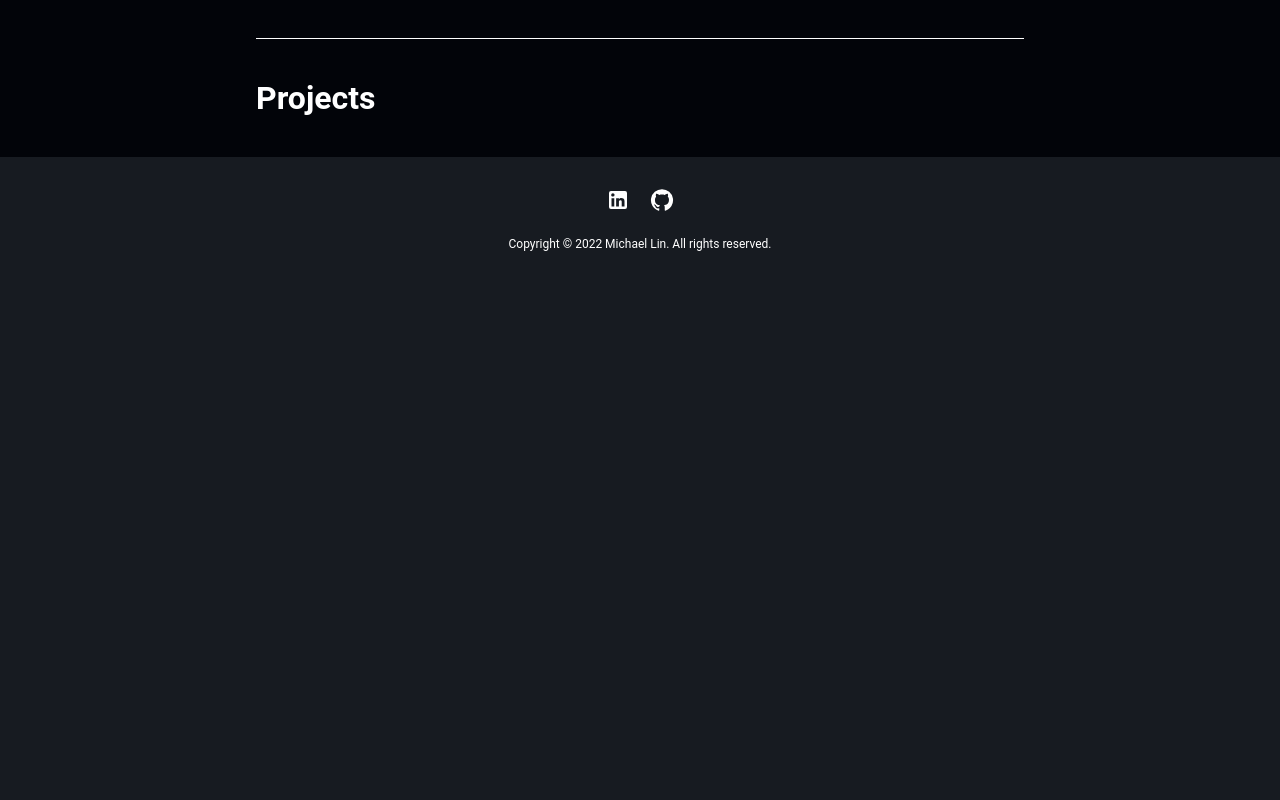
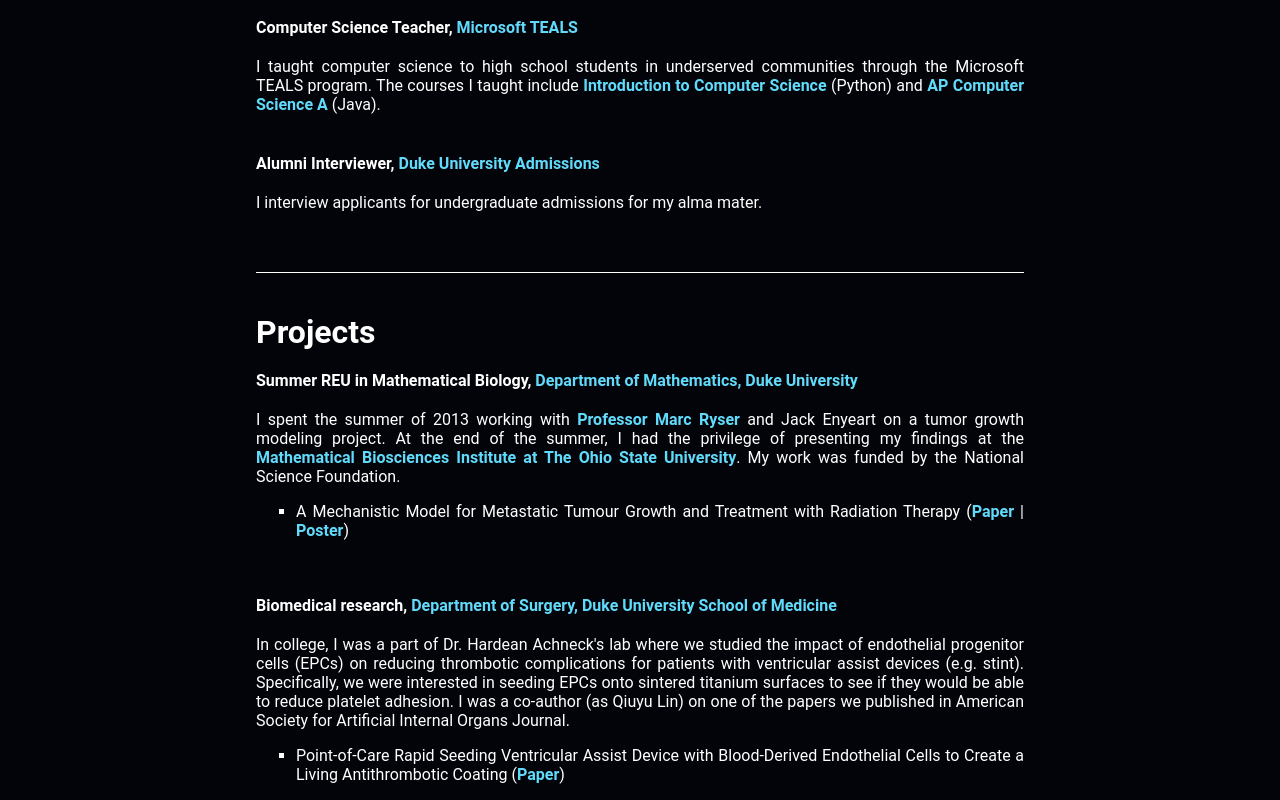
Before and after one commit to michaellin986/personal, a React (Create React App) app: page /other in a window 1280 px wide. Shown: the part 300-1100 px from the top of the page. Before the commit the page ends 800 px from the top, so only its background shows below. Built offline with nearby package versions, Linux system fonts and the light colour scheme.

Commit message:
Add other

```diff
--- /dev/null
+++ b/src/global.d.ts
@@ -0,0 +1 @@
+declare module "*.pdf";
--- a/src/view/pages/Home/Home.tsx
+++ b/src/view/pages/Home/Home.tsx
@@ -17,17 +17,17 @@
         <div className="Home__text">
           <div className="Home__text--welcome">Welcome!</div>
           <div className="Home__text--description">
-            I am an{" "}
+            I am a student in the{" "}
             <a
               className="Home__text--link"
               href="https://www.kellogg.northwestern.edu/programs/full-time-mba/mbai-program.aspx"
               target="_blank"
               rel="noopener noreferrer"
             >
-              MBAi
+              joint MBA program in Artificial Intelligence
             </a>{" "}
-            student in the Kellogg School of Management and the McCormick School
-            of Engineering at Northwestern University. My passions are solving
+            at the Kellogg School of Management and the McCormick School of
+            Engineering, Northwestern University. My passions are solving
             challenging problems and making a positive impact at the
             intersection of business and technology.
           </div>
--- a/src/view/pages/Other/Other.scss
+++ b/src/view/pages/Other/Other.scss
@@ -34,6 +34,25 @@
   font-weight: bold;
 }
 
+.Other__position {
+  padding: 20px 0;
+}
+
+.Other__position--info {
+  display: flex;
+  justify-content: space-between;
+  font-weight: bold;
+}
+
+.Other__position--description {
+  text-align: justify;
+  padding-top: 20px;
+}
+
+.Other__position--bullet {
+  list-style-type: square;
+}
+
 .Other__link {
   font-weight: bold;
   color: $color-secondary;
--- a/src/view/pages/Other/Other.tsx
+++ b/src/view/pages/Other/Other.tsx
@@ -1,6 +1,8 @@
 import "./Other.scss";
 import { PureComponent } from "react";
 import withHeaderFooterWrapper from "../../components/HeaderFooterWrapper";
+import paper from "../../../assets/documents/paper.pdf";
+import poster from "../../../assets/documents/poster.pdf";
 
 class Other extends PureComponent {
   render() {
@@ -8,15 +10,176 @@
       <div className="Other">
         <div className="Other__intro">
           <div className="Other__intro--quote">
-            &ldquo;Jack of all trades, master of a few&rdquo;
+            &ldquo;Jack of all trades, master of{" "}
+            <span style={{ textDecoration: "line-through" }}>none</span> a
+            few.&rdquo;
           </div>
           <div className="Other__intro--origin">- Me</div>
         </div>
         <div className="Other__content">
           <div className="Other__content--section">Service</div>
+          <div className="Other__position">
+            <div className="Other__position--info">
+              <div className="Other__position--org">
+                Computer Science Teacher,{" "}
+                <a
+                  href="https://www.microsoft.com/en-us/teals"
+                  className="Other__link"
+                  target="_blank"
+                  rel="noopener noreferrer"
+                >
+                  Microsoft TEALS
+                </a>
+              </div>
+            </div>
+            <div className="Other__position--description">
+              I taught computer science to high school students in underserved
+              communities through the Microsoft TEALS program. The courses I
+              taught include{" "}
+              <a
+                href="https://tealsk12.github.io/2nd-semester-introduction-to-computer-science/"
+                className="Other__link"
+                target="_blank"
+                rel="noopener noreferrer"
+              >
+                Introduction to Computer Science
+              </a>{" "}
+              (Python) and{" "}
+              <a
+                href="https://apstudents.collegeboard.org/courses/ap-computer-science-a"
+                className="Other__link"
+                target="_blank"
+                rel="noopener noreferrer"
+              >
+                AP Computer Science A
+              </a>{" "}
+              (Java).
+            </div>
+          </div>
+          <div className="Other__position">
+            <div className="Other__position--info">
+              <div className="Other__position--org">
+                Alumni Interviewer,{" "}
+                <a
+                  href="https://admissions.duke.edu/"
+                  className="Other__link"
+                  target="_blank"
+                  rel="noopener noreferrer"
+                >
+                  Duke University Admissions
+                </a>
+              </div>
+            </div>
+            <div className="Other__position--description">
+              I interview applicants for undergraduate admissions for my alma
+              mater.
+            </div>
+          </div>
         </div>
         <div className="Other__content">
           <div className="Other__content--section">Projects</div>
+          <div className="Other__position">
+            <div className="Other__position--info">
+              <div className="Other__position--org">
+                Summer REU in Mathematical Biology,{" "}
+                <a
+                  href="https://math.duke.edu/"
+                  className="Other__link"
+                  target="_blank"
+                  rel="noopener noreferrer"
+                >
+                  Department of Mathematics, Duke University
+                </a>
+              </div>
+            </div>
+            <div className="Other__position--description">
+              I spent the summer of 2013 working with{" "}
+              <a
+                href="https://sites.duke.edu/marcdryser/"
+                className="Other__link"
+                target="_blank"
+                rel="noopener noreferrer"
+              >
+                Professor Marc Ryser
+              </a>{" "}
+              and Jack Enyeart on a tumor growth modeling project. At the end of
+              the summer, I had the privilege of presenting my findings at the{" "}
+              <a
+                href="https://mbi.osu.edu/"
+                className="Other__link"
+                target="_blank"
+                rel="noopener noreferrer"
+              >
+                Mathematical Biosciences Institute at The Ohio State University
+              </a>
+              . My work was funded by the National Science Foundation.
+              <ul>
+                <li className="Other__position--bullet">
+                  A Mechanistic Model for Metastatic Tumour Growth and Treatment
+                  with Radiation Therapy (
+                  <a
+                    href={paper}
+                    className="Other__link"
+                    target="_blank"
+                    rel="noopener noreferrer"
+                  >
+                    Paper
+                  </a>{" "}
+                  |{" "}
+                  <a
+                    href={poster}
+                    className="Other__link"
+                    target="_blank"
+                    rel="noopener noreferrer"
+                  >
+                    Poster
+                  </a>
+                  )
+                </li>
+              </ul>
+            </div>
+          </div>
+          <div className="Other__position">
+            <div className="Other__position--info">
+              <div className="Other__position--org">
+                Biomedical research,{" "}
+                <a
+                  href="https://surgery.duke.edu/"
+                  className="Other__link"
+                  target="_blank"
+                  rel="noopener noreferrer"
+                >
+                  Department of Surgery, Duke University School of Medicine
+                </a>
+              </div>
+            </div>
+            <div className="Other__position--description">
+              In college, I was a part of Dr. Hardean Achneck&apos;s lab where
+              we studied the impact of endothelial progenitor cells (EPCs) on
+              reducing thrombotic complications for patients with ventricular
+              assist devices (e.g. stint). Specifically, we were interested in
+              seeding EPCs onto sintered titanium surfaces to see if they would
+              be able to reduce platelet adhesion. I was a co-author (as Qiuyu
+              Lin) on one of the papers we published in American Society for
+              Artificial Internal Organs Journal.
+              <ul>
+                <li className="Other__position--bullet">
+                  Point-of-Care Rapid Seeding Ventricular Assist Device with
+                  Blood-Derived Endothelial Cells to Create a Living
+                  Antithrombotic Coating (
+                  <a
+                    href="https://www.ncbi.nlm.nih.gov/pmc/articles/PMC4925231/"
+                    className="Other__link"
+                    target="_blank"
+                    rel="noopener noreferrer"
+                  >
+                    Paper
+                  </a>
+                  )
+                </li>
+              </ul>
+            </div>
+          </div>
         </div>
       </div>
     );
```
Also changed, not shown: src/view/pages/Home/index.tsx (line endings or trailing spaces), 2 other files (tests, documents, lock files or other folders).
